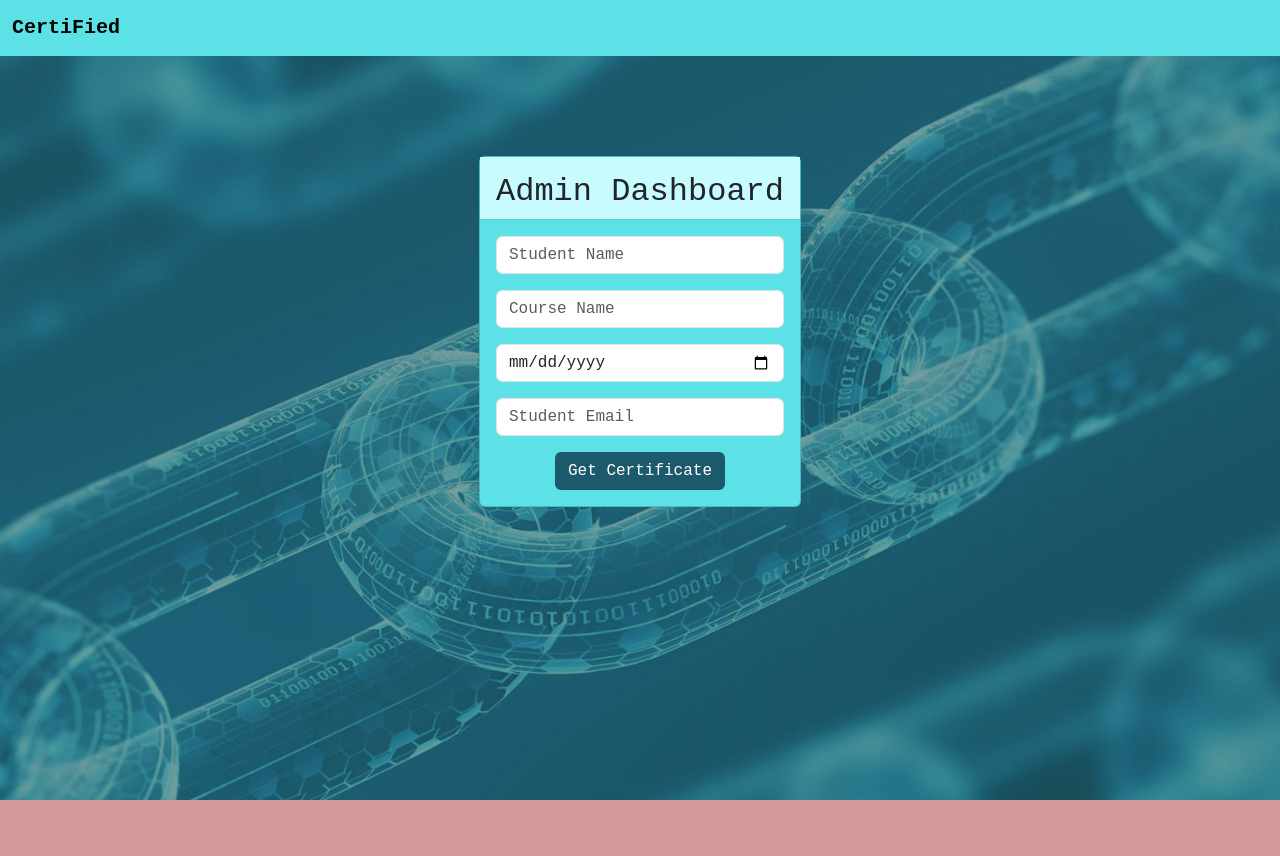
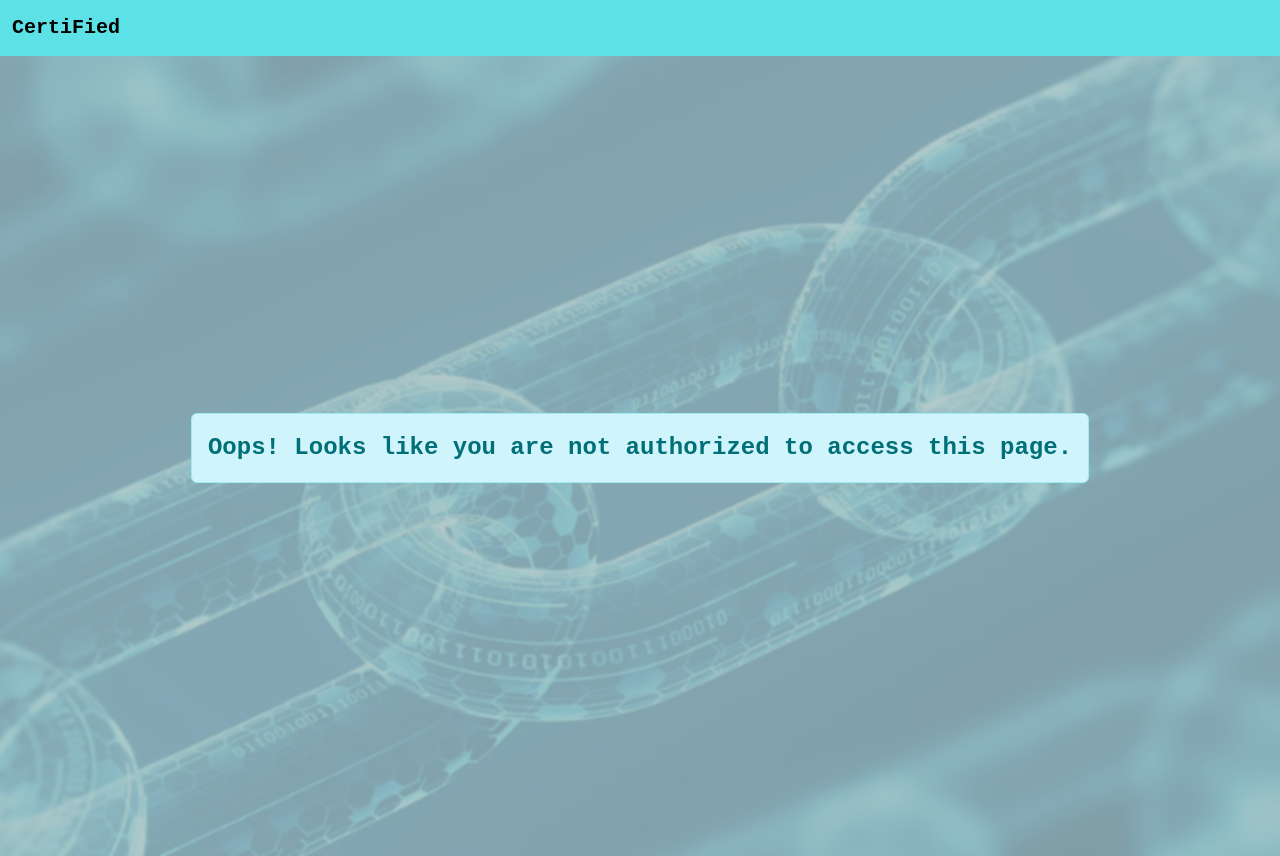
Before and after one commit to ripper-7/Certificate-Validation, a React (Create React App) app: page /admin in a window 1280 px wide. Before the commit the page ends 800 px from the top, so only its background shows below. Built offline with nearby package versions, Linux system fonts and the light colour scheme; a web font is replaced by a local one.

Commit message:
MM Verfication

```diff
--- a/src/Components/AdminDashboard.js
+++ b/src/Components/AdminDashboard.js
@@ -1,4 +1,6 @@
 import React, { useState } from "react";
+import { useEffect } from "react";
+import Web3 from "web3";
 import { useForm } from "react-hook-form";
 import { PDFDocument, rgb } from "pdf-lib";
 import { saveAs } from "file-saver";
@@ -6,6 +8,8 @@ import "./Home.css";
 
 function AdminDashboard({ contract }) {
   const [nameSize, setNameSize] = useState(0);
+  const [userAddress, setUserAddress] = useState(null);
+  const [isAuthorized, setIsAuthorized] = useState(true);
   const JWT = process.env.REACT_APP_JWT;
   const {
     register,
@@ -15,6 +19,51 @@ function AdminDashboard({ contract }) {
   } = useForm();
   const [sha256result, setSha256result] = useState("");
   const [isLoading, setIsLoading] = useState(false);
+
+  useEffect(() => {
+    const checkAuthorization = async () => {
+      if (window.ethereum) {
+        const web3 = new Web3(window.ethereum);
+        try {
+          // Request account access
+          await window.ethereum.request({ method: "eth_requestAccounts" });
+          const accounts = await web3.eth.getAccounts();
+
+          if (accounts.length > 0) {
+            const userAddress = accounts[0];
+            setUserAddress(userAddress);
+            const isUserAuthorized =
+              userAddress.toLowerCase() === process.env.REACT_APP_ADD.toLowerCase();
+            setIsAuthorized(isUserAuthorized);
+          } else {
+            console.log("No accounts found");
+            setIsAuthorized(false);
+          }
+        } catch (error) {
+          console.error("User denied account access or there was an error:", error);
+          setIsAuthorized(false);
+        }
+      } else {
+        console.log("MetaMask not detected");
+        setIsAuthorized(false);
+      }
+    };
+
+    checkAuthorization();
+    if (window.ethereum) {
+      window.ethereum.on("accountsChanged", (accounts) => {
+        if (accounts.length > 0) {
+          const newAddress = accounts[0];
+          setUserAddress(newAddress);
+          setIsAuthorized(
+            newAddress.toLowerCase() === process.env.REACT_APP_ADD.toLowerCase()
+          );
+        } else {
+          setIsAuthorized(false);
+        }
+      });
+    }
+  }, []);
 
   const processFile = async (file) => {
     return new Promise((resolve, reject) => {
@@ -117,7 +166,9 @@ function AdminDashboard({ contract }) {
       const blob = new Blob([pdfBytes], { type: "application/pdf" });
       saveAs(blob, "Certificate.pdf");
 
-      const pdfFile = new File([blob], "Certificate.pdf", { type: "application/pdf" });
+      const pdfFile = new File([blob], "Certificate.pdf", {
+        type: "application/pdf",
+      });
       const sha256hash = await processFile(pdfFile);
 
       const metadata = {
@@ -139,16 +190,23 @@ function AdminDashboard({ contract }) {
       const formData = new FormData();
       formData.append("to", studentEmail);
       formData.append("subject", "Congratulations on Your Course Completion!");
-      formData.append("html", `
+      formData.append(
+        "html",
+        `
         <h1>Congratulations, ${studentName}!</h1>
         <p>You have successfully completed the course: ${courseName}.</p>
         <p>Completion Date: ${completionDate}</p>
         <p>Your certificate is attached to this email.</p>
-      `);
-      formData.append("attachments", new Blob([pdfBytes], { type: "application/pdf" }), "Certificate.pdf");
+      `
+      );
+      formData.append(
+        "attachments",
+        new Blob([pdfBytes], { type: "application/pdf" }),
+        "Certificate.pdf"
+      );
 
       const emailResponse = await fetch("http://localhost:5500/send-email", {
-        method: 'POST',
+        method: "POST",
         body: formData,
       });
 
@@ -166,13 +224,17 @@ function AdminDashboard({ contract }) {
     }
   };
 
-
   return (
+    <div className="admin-dashboard">
+      {isAuthorized ? (
         <div
           className="d-flex flex-column align-items-center"
           style={{ marginTop: "100px" }}
         >
-      <div className="card" style={{ backgroundColor: "rgb(92, 225, 230)" }}>
+          <div
+            className="card"
+            style={{ backgroundColor: "rgb(92, 225, 230)" }}
+          >
             <div className="card-head">
               <h2 className="text-center mt-3 px-3">Admin Dashboard</h2>
             </div>
@@ -204,7 +266,9 @@ function AdminDashboard({ contract }) {
                     })}
                   />
                   {errors.courseName && (
-                <span className="text-danger">{errors.courseName.message}</span>
+                    <span className="text-danger">
+                      {errors.courseName.message}
+                    </span>
                   )}
                 </div>
                 <div className="mb-3">
@@ -238,7 +302,11 @@ function AdminDashboard({ contract }) {
                   )}
                 </div>
                 <div className="d-flex justify-content-center">
-              <button type="submit" className="btn enter" disabled={isLoading}>
+                  <button
+                    type="submit"
+                    className="btn enter"
+                    disabled={isLoading}
+                  >
                     Get Certificate
                   </button>
                 </div>
@@ -252,6 +320,14 @@ function AdminDashboard({ contract }) {
             </div>
           )}
         </div>
+      ) : (
+        <div className="unauthorized-overlay">
+          <div className="unauthorized-message alert alert-info">
+            Oops! Looks like you are not authorized to access this page.
+          </div>
+        </div>
+      )}
+    </div>
   );
 }
 
--- a/src/Components/Home.css
+++ b/src/Components/Home.css
@@ -28,3 +28,28 @@
     background-color: #164654;
     color: white;
 }
+
+.admin-dashboard {
+  position: relative;
+  min-height: 100vh;
+}
+
+.unauthorized-overlay {
+  position: absolute;
+  top: 0;
+  left: 0;
+  right: 0;
+  bottom: 0;
+  background-color: rgba(255, 255, 255, 0.453);
+  backdrop-filter: blur(1px);
+  display: flex;
+  justify-content: center;
+  align-items: center;
+}
+
+.unauthorized-message {
+  font-size: 24px;
+  font-weight: bold;
+  color: #016f77;
+  text-align: center;
+}
```
Also changed, not shown: src/App.css (+0 -36 lines), src/Components/AdminDashboard.css (added). Lines whose indentation alone changed are shown as unchanged.
